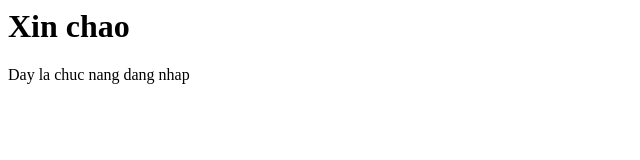
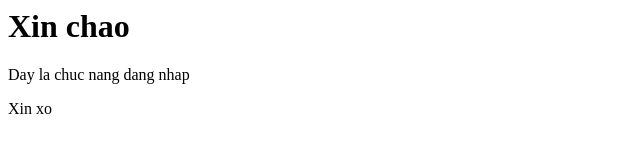
Before and after one commit to FoeniX-WD/MNM-On, a plain HTML site: page index.html in a window 1280 px wide. Shown: the full height of the page, 0-640 px from the left. Drawn offline with Linux system fonts and the light colour scheme.

Commit message:
Code tren nhanh feature

```diff
--- a/index.html
+++ b/index.html
@@ -1,2 +1,3 @@
 <h1>Xin chao</h1>
 <p>Day la chuc nang dang nhap</p>
+<p>Xin xo</p>
```
